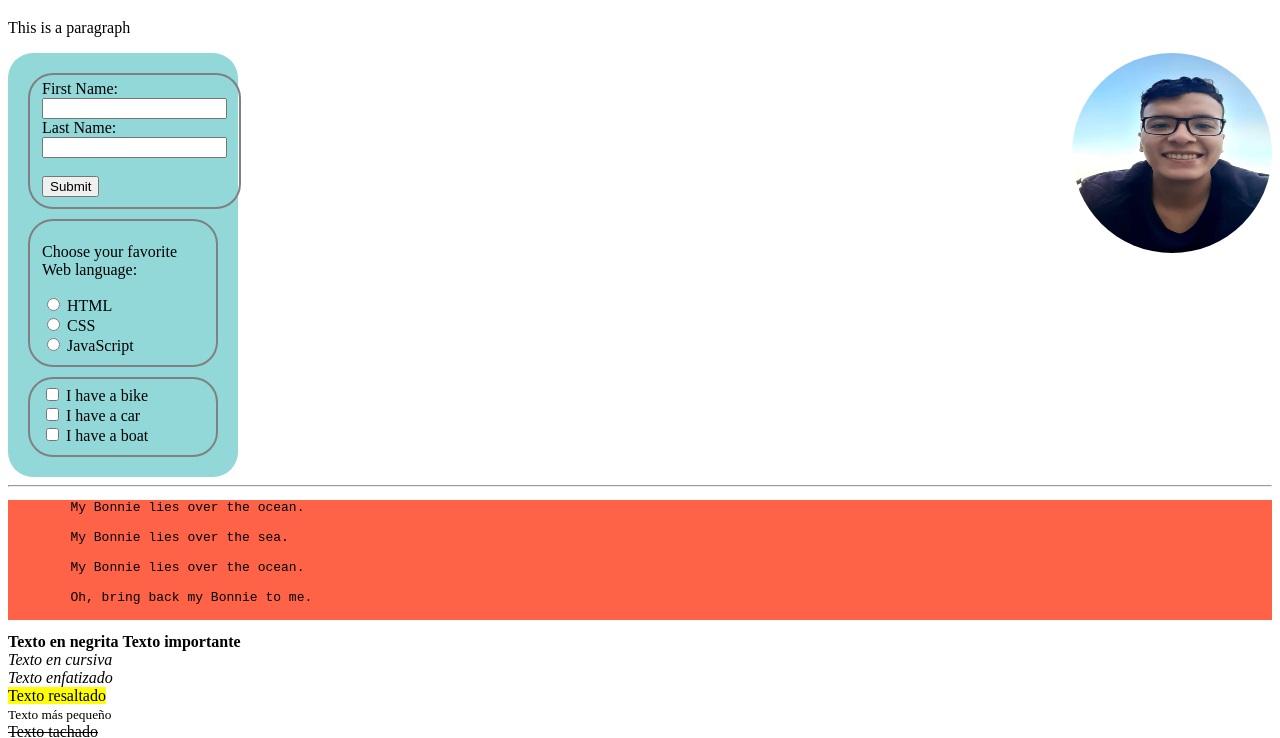
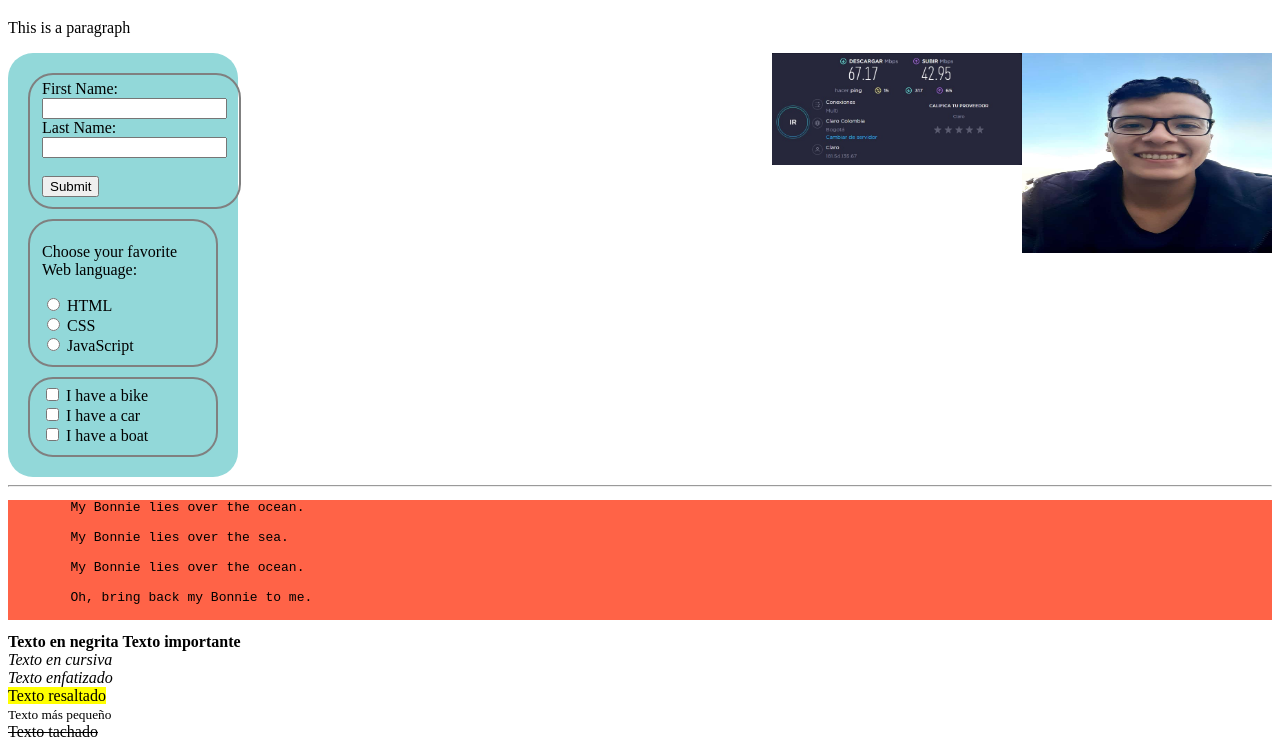
Before and after one commit to SantiMancera98/hello-world, a plain HTML site: page index.html in a window 1280 px wide. Shown: the part 61-799 px from the top of the page. Drawn offline with Linux system fonts and the light colour scheme.

Commit message:
Update last changes

```diff
--- a/index.html
+++ b/index.html
@@ -10,7 +10,14 @@
 <body>
     <h1>Pruebas</h1>
     <p title="mamelo">This is a paragraph</p>
-    <a href="Ejercicio_5.html"><img src="Yo.jpeg" alt=""></a>
+    <!--(abre)Espacio para aprender imagenes y tipos de imagenes-->
+    <a href="Ejercicio_5.html"><img src="Yo.jpeg" alt="Yo" width="200px" height="200px"></a>
+    <img src="TESTVELOCIDAD.jpg" alt="Test" usemap="#workmap">
+
+    <map name="workmap">
+        <area shape="rect" coords="34,44,270,350" href="Ejercicio_5.html" alt="area">
+    </map>
+    <!--(cierra)Espacio para aprender imagenes y tipos de imagenes-->
     <form action="/action_page.php">
         <fieldset>
             <label for="fname">First Name:</label><br>
--- a/style.css
+++ b/style.css
@@ -14,6 +14,4 @@ pre {background-color: tomato;}
 a {text-decoration: none;}
 
 img {float: right;
-        width: 200px;
-        height: 200px;
-        border-radius: 100px;}
+        width: 250px;}
```
